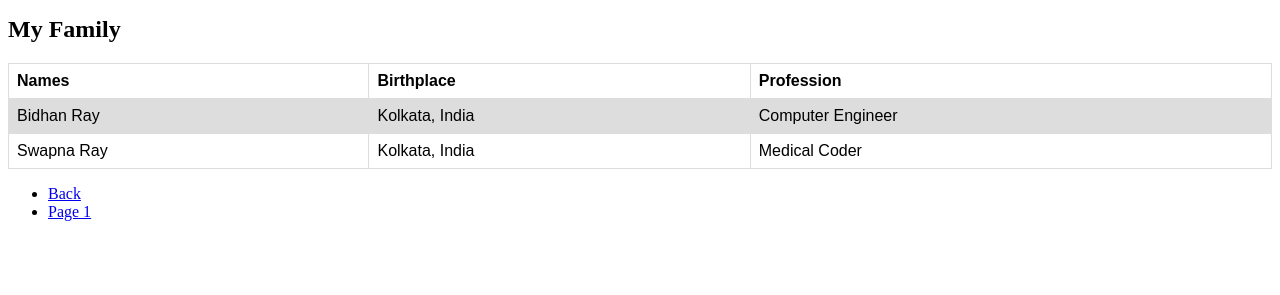
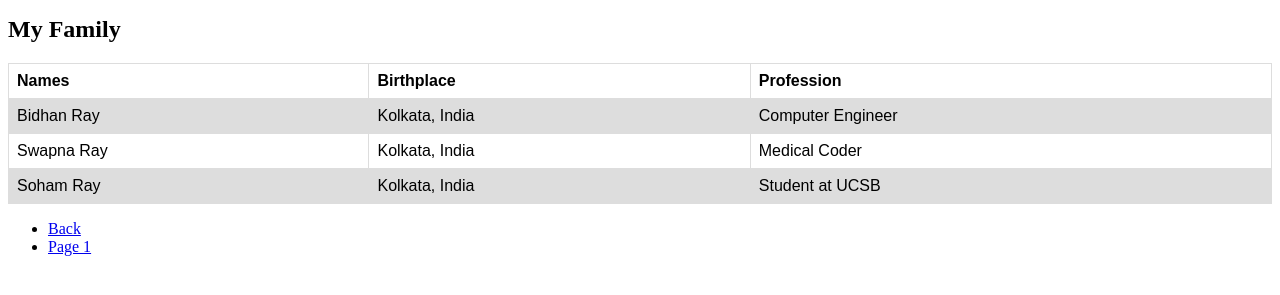
Before and after one commit to sayonray/firstwebsite, a plain HTML site: page index.html in a window 1280 px wide. Shown: the part 828-1123 px from the top of the page. Drawn offline with Linux system fonts and the light colour scheme; a web font is replaced by a local one.

Commit message:
Update index.html

```diff
--- a/index.html
+++ b/index.html
@@ -70,6 +70,11 @@ tr:nth-child(even) {
     <td>Kolkata, India</td>
     <td>Medical Coder</td>
   </tr>
+  <tr>
+    <td>Soham Ray</td>
+    <td>Kolkata, India</td>
+    <td>Student at UCSB</td>
+  </tr>
 </table>
     </body>
 
```
